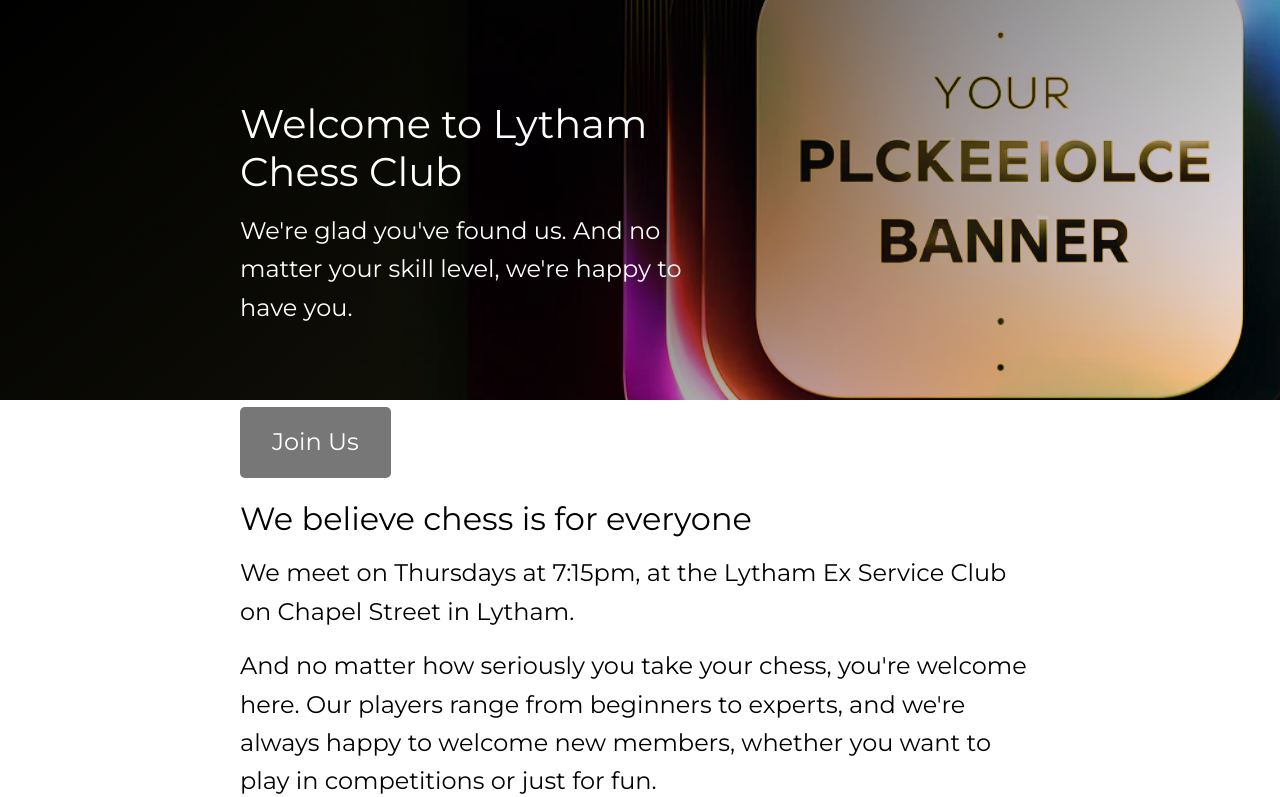
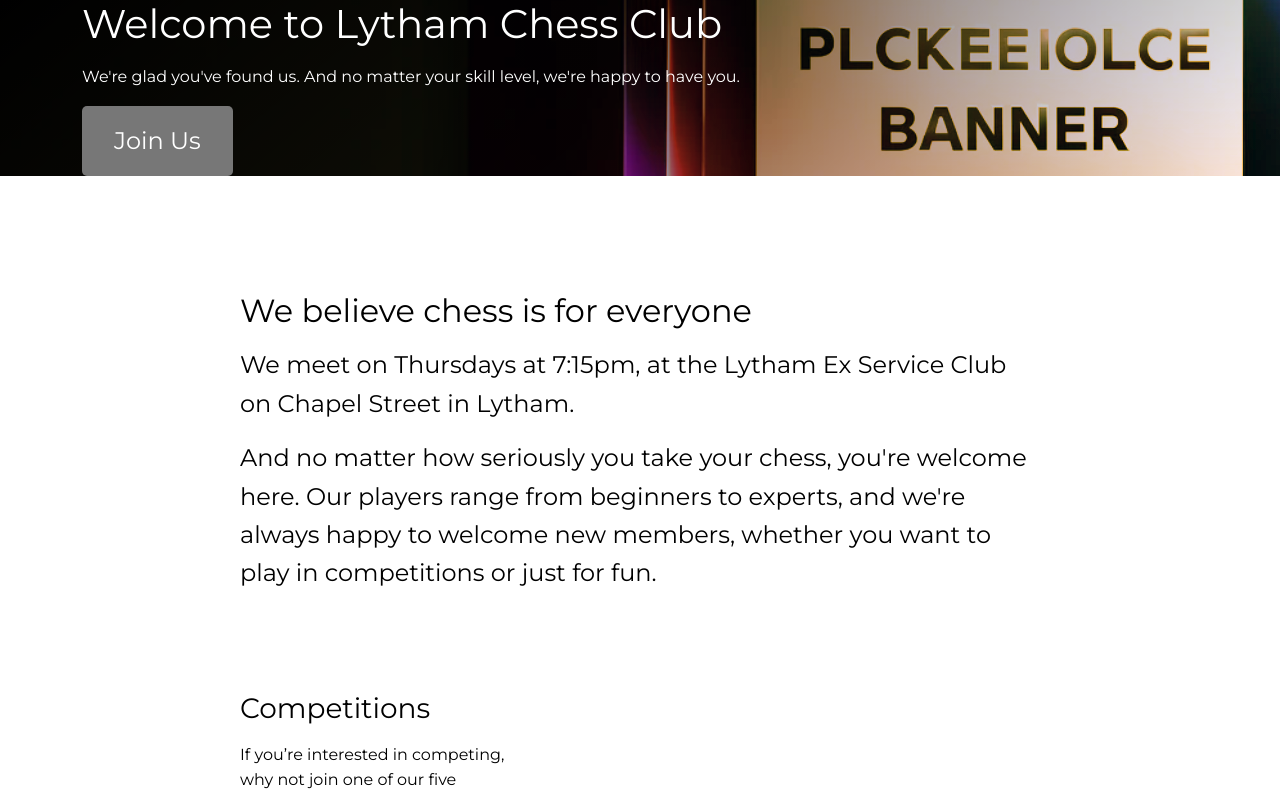
Before and after one commit to a11yChief/lcc-stack, a PHP site: page /home.php in a window 1280 px wide. Shown: the part 72-869 px from the top of the page. Run offline with PHP 8.4, Linux system fonts and the light colour scheme.

Commit message:
First adoptions of bootstrap classes

```diff
--- a/site/home.php
+++ b/site/home.php
@@ -5,7 +5,7 @@
 <body>
   <?php include $_SERVER['DOCUMENT_ROOT'] . '/common/header.php'; ?>
   <main>
-    <section class="hero">
+    <section class="hero" "container-sm">
       <?php include $_SERVER['DOCUMENT_ROOT'] . '/home/welcome.php'; ?>
     </section>
     <section class="section-light">
--- a/site/home/welcome.php
+++ b/site/home/welcome.php
@@ -1,5 +1,4 @@
-<div class="hero-container">
-  <div class="hero-content">
+  <div class="container-sm">
     <h1>Welcome to Lytham Chess Club</h1>
     <p>
       We're glad you've found us. And no matter your skill level, we're happy to have you.
@@ -10,4 +9,3 @@
       </a>
     </p>
   </div>
-</div>
```
